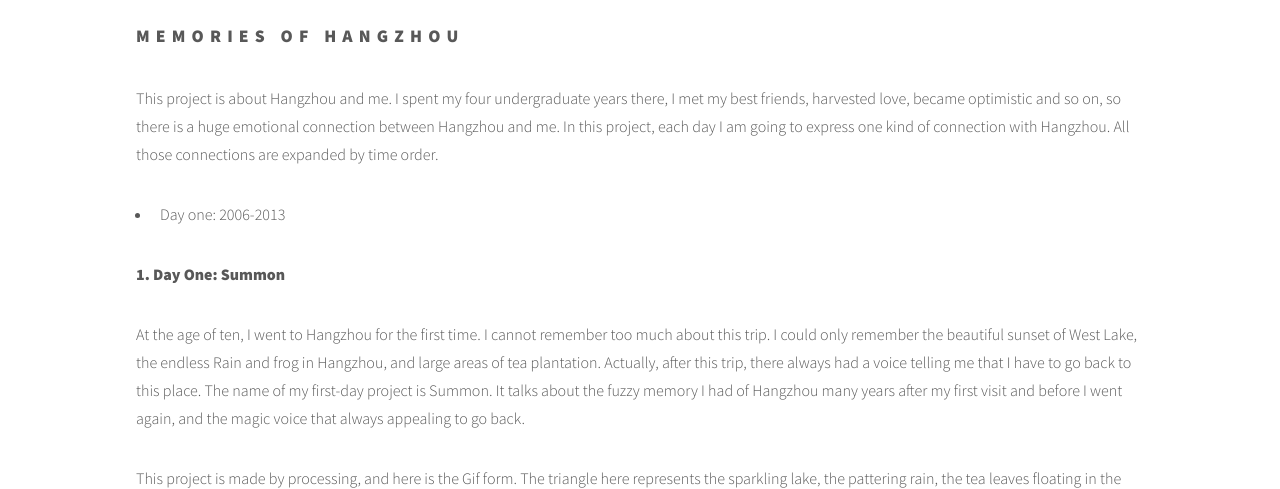
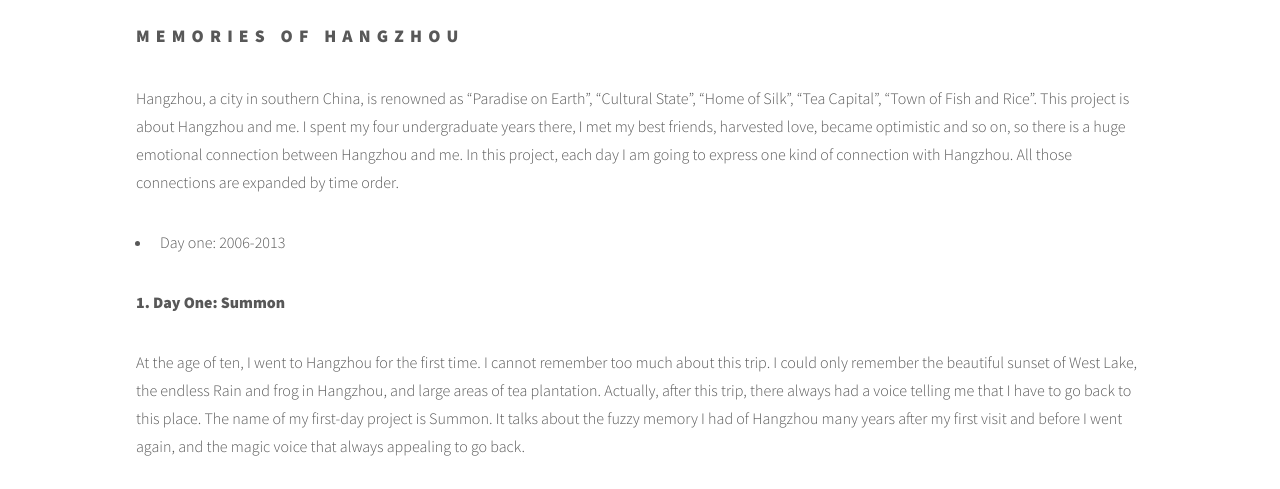
Before and after one commit to senerwu/parsons, a plain HTML site: page 2018/08/30/seven/index.html in a window 1280 px wide. Shown: the part 280-769 px from the top of the page. Drawn offline with Linux system fonts and the light colour scheme; a script that the page names is missing.

Commit message:
Site updated: 2018-08-30 22:42:31

```diff
--- a/2018/08/30/seven/index.html
+++ b/2018/08/30/seven/index.html
@@ -10,7 +10,7 @@
 
     <!--Description-->
 
-        <meta name="description" content="Memories of hangzhouThis project is about Hangzhou and me. I spent my four undergraduate years there, I met my best friends, harvested love, became op">
+        <meta name="description" content="Memories of hangzhouHangzhou, a city in southern China, is renowned as “Paradise on Earth”, “Cultural State”, “Home of Silk”, “Tea Capital”, “Town of ">
 
 
     <!--Author-->
@@ -118,7 +118,7 @@
 
 
 <!-- Content -->
-<h2 id="Memories-of-hangzhou"><a href="#Memories-of-hangzhou" class="headerlink" title="Memories of hangzhou"></a>Memories of hangzhou</h2><p>This project is about Hangzhou and me. I spent my four undergraduate years there, I met my best friends, harvested love, became optimistic and so on, so there is a huge emotional connection between Hangzhou and me. In this project, each day I am going to express one kind of connection with Hangzhou. All those connections are expanded by time order. </p>
+<h2 id="Memories-of-hangzhou"><a href="#Memories-of-hangzhou" class="headerlink" title="Memories of hangzhou"></a>Memories of hangzhou</h2><p>Hangzhou, a city in southern China, is renowned as “Paradise on Earth”, “Cultural State”, “Home of Silk”, “Tea Capital”, “Town of Fish and Rice”. This project is about Hangzhou and me. I spent my four undergraduate years there, I met my best friends, harvested love, became optimistic and so on, so there is a huge emotional connection between Hangzhou and me. In this project, each day I am going to express one kind of connection with Hangzhou. All those connections are expanded by time order. </p>
 <ul>
 <li>Day one:  2006-2013</li>
 </ul>
```
